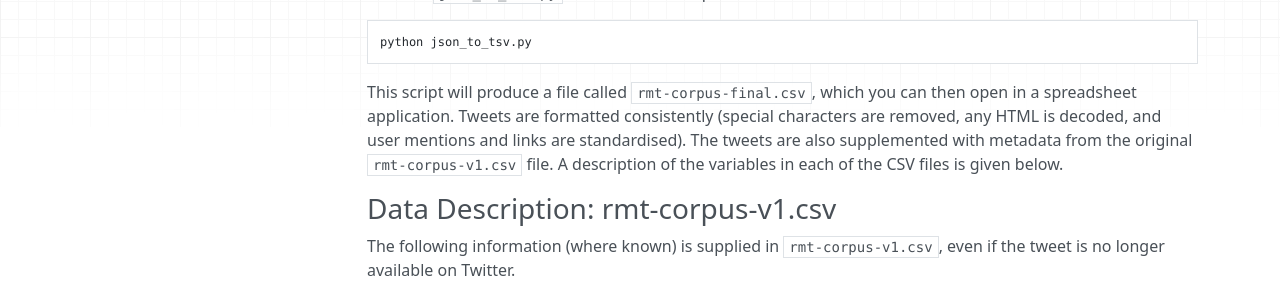
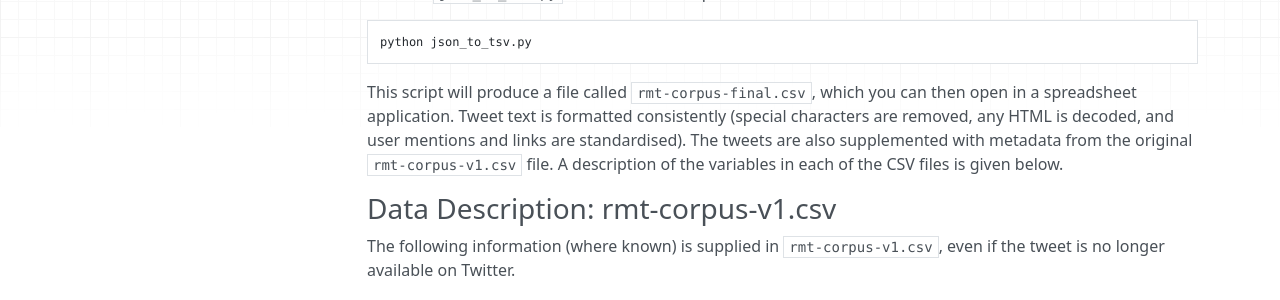
Before and after one commit to Waikato/kiwiwords, an MkDocs documentation site: the page built from docs/rmt_corpus.md, in a window 1280 px wide and 900 px high, scrolled down 999 px. Shown: the part 179-479 px from the top of the window. Built offline with MkDocs 1.6.1, drawn with Linux system fonts in a browser that asks for light colours; nearby versions of some CDN libraries.

Commit message:
Update rmt_corpus.md

````diff
--- a/docs/rmt_corpus.md
+++ b/docs/rmt_corpus.md
@@ -30,7 +30,7 @@ This will download the corpus in batches of 100 tweets. If you use the default s
 ```
 python json_to_tsv.py
 ```
-This script will produce a file called `rmt-corpus-final.csv`, which you can then open in a spreadsheet application. Tweets are formatted consistently (special characters are removed, any HTML is decoded, and user mentions and links are standardised). The tweets are also supplemented with metadata from the original `rmt-corpus-v1.csv` file. A description of the variables in each of the CSV files is given below.
+This script will produce a file called `rmt-corpus-final.csv`, which you can then open in a spreadsheet application. Tweet text is formatted consistently (special characters are removed, any HTML is decoded, and user mentions and links are standardised). The tweets are also supplemented with metadata from the original `rmt-corpus-v1.csv` file. A description of the variables in each of the CSV files is given below.
 
 ### Data Description: rmt-corpus-v1.csv
 
````
